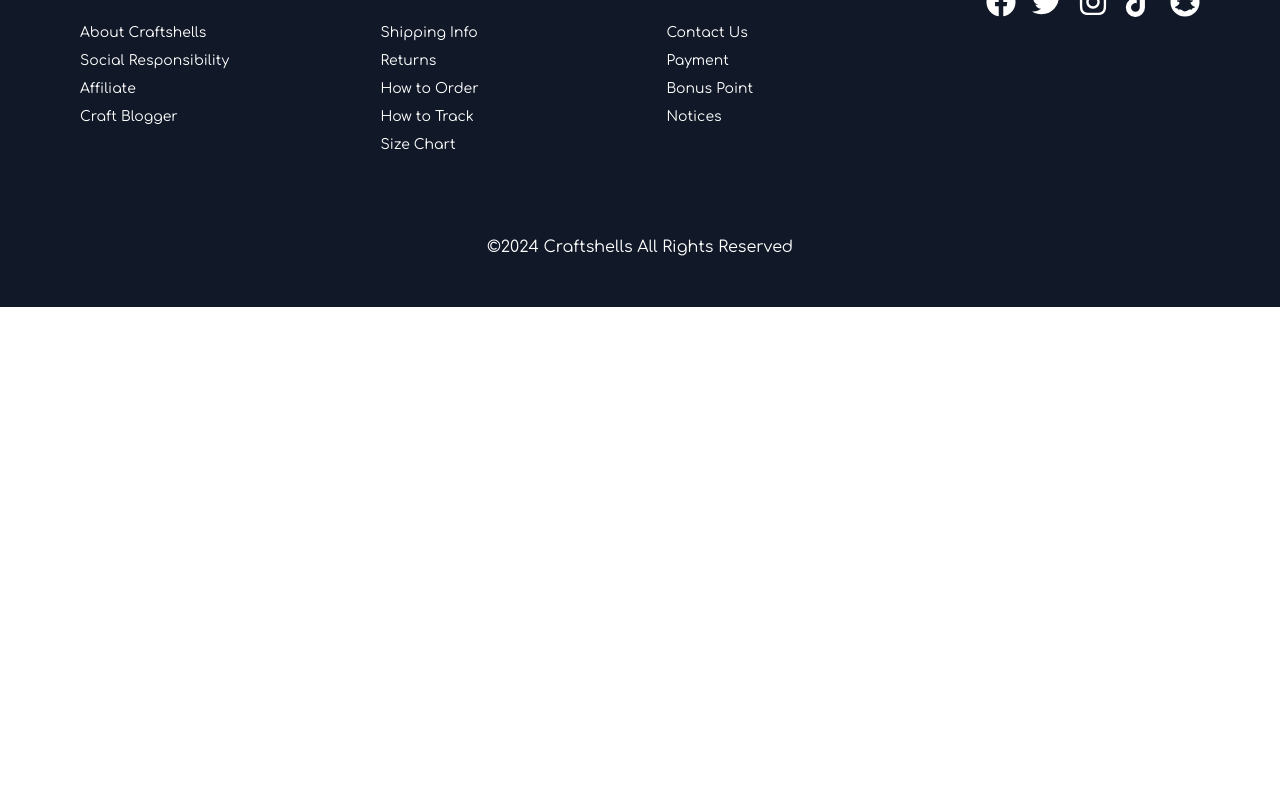
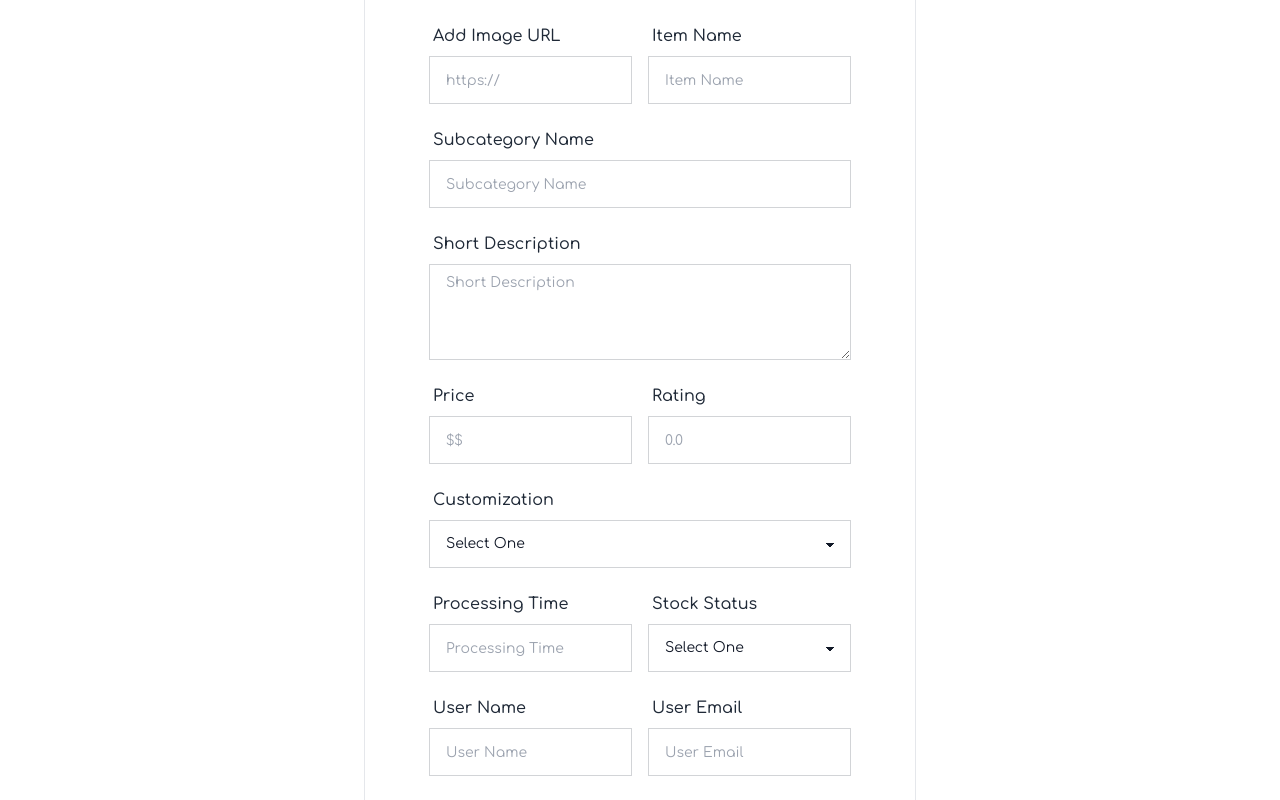
Before and after one commit to alexsarker/craftshells-client, a React (Vite) app: page /addItem in a window 1280 px wide. Shown: the part 260-1060 px from the top of the page. Before the commit the page ends 800 px from the top, so only its background shows below. Built offline with nearby package versions, Linux system fonts and the light colour scheme; no server answers; sample sign-in values are in the browser's storage.

Commit message:
form ready

```diff
--- a/src/Shared/Navbar.jsx
+++ b/src/Shared/Navbar.jsx
@@ -80,9 +80,35 @@
             </Link>
           )}
         </div>
-        <button>
-          <MdOutlineDarkMode className="text-3xl mr-6"></MdOutlineDarkMode>
-        </button>
+        {/* dark theme */}
+        <div className="mr-6">
+          <label className="swap swap-rotate">
+            {/* this hidden checkbox controls the state */}
+            <input
+              type="checkbox"
+              className="theme-controller"
+              value="synthwave"
+            />
+
+            {/* sun icon */}
+            <svg
+              className="swap-off fill-current w-8 h-8"
+              xmlns="http://www.w3.org/2000/svg"
+              viewBox="0 0 24 24"
+            >
+              <path d="M5.64,17l-.71.71a1,1,0,0,0,0,1.41,1,1,0,0,0,1.41,0l.71-.71A1,1,0,0,0,5.64,17ZM5,12a1,1,0,0,0-1-1H3a1,1,0,0,0,0,2H4A1,1,0,0,0,5,12Zm7-7a1,1,0,0,0,1-1V3a1,1,0,0,0-2,0V4A1,1,0,0,0,12,5ZM5.64,7.05a1,1,0,0,0,.7.29,1,1,0,0,0,.71-.29,1,1,0,0,0,0-1.41l-.71-.71A1,1,0,0,0,4.93,6.34Zm12,.29a1,1,0,0,0,.7-.29l.71-.71a1,1,0,1,0-1.41-1.41L17,5.64a1,1,0,0,0,0,1.41A1,1,0,0,0,17.66,7.34ZM21,11H20a1,1,0,0,0,0,2h1a1,1,0,0,0,0-2Zm-9,8a1,1,0,0,0-1,1v1a1,1,0,0,0,2,0V20A1,1,0,0,0,12,19ZM18.36,17A1,1,0,0,0,17,18.36l.71.71a1,1,0,0,0,1.41,0,1,1,0,0,0,0-1.41ZM12,6.5A5.5,5.5,0,1,0,17.5,12,5.51,5.51,0,0,0,12,6.5Zm0,9A3.5,3.5,0,1,1,15.5,12,3.5,3.5,0,0,1,12,15.5Z" />
+            </svg>
+
+            {/* moon icon */}
+            <svg
+              className="swap-on fill-current w-8 h-8"
+              xmlns="http://www.w3.org/2000/svg"
+              viewBox="0 0 24 24"
+            >
+              <path d="M21.64,13a1,1,0,0,0-1.05-.14,8.05,8.05,0,0,1-3.37.73A8.15,8.15,0,0,1,9.08,5.49a8.59,8.59,0,0,1,.25-2A1,1,0,0,0,8,2.36,10.14,10.14,0,1,0,22,14.05,1,1,0,0,0,21.64,13Zm-9.5,6.69A8.14,8.14,0,0,1,7.08,5.22v.27A10.15,10.15,0,0,0,17.22,15.63a9.79,9.79,0,0,0,2.1-.22A8.11,8.11,0,0,1,12.14,19.73Z" />
+            </svg>
+          </label>
+        </div>
         {user ? (
           <div className="dropdown dropdown-end">
             <div
--- a/src/components/AddCraftItem.jsx
+++ b/src/components/AddCraftItem.jsx
@@ -14,7 +14,193 @@
       </div>
     );
   }
-  return <div></div>;
+  return (
+    <div>
+      <div className="hero pt-10 pb-24 lg:pb-56">
+        <div className="py-12 px-16 border">
+          <div className="text-left pb-8">
+            <h1 className="text-4xl font-medium pb-4">Add Craft Item</h1>
+          </div>
+          <div className="card ">
+            <form className="grid grid-cols-2 gap-4">
+              {/* Image URL */}
+              <div className="form-control">
+                <label className="label">
+                  <span className="label-text font-medium text-base">
+                    Add Image URL
+                  </span>
+                </label>
+                <input
+                  type="url"
+                  name="photoURL"
+                  placeholder="https://"
+                  className="input input-bordered rounded-none text-sm"
+                  required
+                />
+              </div>
+              {/* Item Name */}
+              <div className="form-control">
+                <label className="label">
+                  <span className="label-text font-medium text-base">
+                    Item Name
+                  </span>
+                </label>
+                <input
+                  type="text"
+                  name="name"
+                  placeholder="Item Name"
+                  className="input input-bordered rounded-none text-sm"
+                  required
+                />
+              </div>
+              {/* Subcategory Name */}
+              <div className="form-control col-span-2">
+                <label className="label">
+                  <span className="label-text font-medium text-base">
+                    Subcategory Name
+                  </span>
+                </label>
+                <input
+                  type="text"
+                  name="subname"
+                  placeholder="Subcategory Name"
+                  className="input input-bordered rounded-none text-sm"
+                  required
+                />
+              </div>
+              {/* Short Description */}
+              <div className="form-control col-span-2">
+                <label className="label">
+                  <span className="label-text font-medium text-base">
+                    Short Description
+                  </span>
+                </label>
+                <textarea
+                  type="text"
+                  name="description"
+                  placeholder="Short Description"
+                  className="text-area h-24 input input-bordered rounded-none text-sm pt-2"
+                  required
+                />
+              </div>
+              {/* Price */}
+              <div className="form-control">
+                <label className="label">
+                  <span className="label-text font-medium text-base">
+                    Price
+                  </span>
+                </label>
+                <input
+                  type="number"
+                  name="price"
+                  placeholder="$$"
+                  className="input input-bordered rounded-none text-sm"
+                  required
+                />
+              </div>
+              {/* Rating */}
+              <div className="form-control">
+                <label className="label">
+                  <span className="label-text font-medium text-base">
+                    Rating
+                  </span>
+                </label>
+                <input
+                  type="text"
+                  name="rating"
+                  placeholder="0.0"
+                  className="input input-bordered rounded-none text-sm"
+                  required
+                />
+              </div>
+              {/* Customization */}
+              <div className="form-control col-span-2">
+                <label className="label">
+                  <span className="label-text font-medium text-base">
+                    Customization
+                  </span>
+                </label>
+                <select className="select select-bordered rounded-none w-full">
+                  <option disabled selected>
+                    Select One
+                  </option>
+                  <option>Yes</option>
+                  <option>No</option>
+                </select>
+              </div>
+              {/* Processing Time */}
+              <div className="form-control">
+                <label className="label">
+                  <span className="label-text font-medium text-base">
+                    Processing Time
+                  </span>
+                </label>
+                <input
+                  type="text"
+                  name="processingTime"
+                  placeholder="Processing Time"
+                  className="input input-bordered rounded-none text-sm"
+                  required
+                />
+              </div>
+              {/* Stock Status */}
+              <div className="form-control">
+                <label className="label">
+                  <span className="label-text font-medium text-base">
+                    Stock Status
+                  </span>
+                </label>
+                <select className="select select-bordered rounded-none w-full">
+                  <option disabled selected>
+                    Select One
+                  </option>
+                  <option>In Stock</option>
+                  <option>Made to Order</option>
+                </select>
+              </div>
+              {/* User Name */}
+              <div className="form-control">
+                <label className="label">
+                  <span className="label-text font-medium text-base">
+                    User Name
+                  </span>
+                </label>
+                <input
+                  type="text"
+                  name="username"
+                  placeholder="User Name"
+                  className="input input-bordered rounded-none text-sm"
+                  required
+                />
+              </div>
+              {/* User Email */}
+              <div className="form-control">
+                <label className="label">
+                  <span className="label-text font-medium text-base">
+                    User Email
+                  </span>
+                </label>
+                <input
+                  type="email"
+                  name="userEmail"
+                  placeholder="User Email"
+                  className="input input-bordered rounded-none text-sm"
+                  required
+                />
+              </div>
+
+              {/* button */}
+              <div className="form-control mt-6 col-span-2">
+                <button className="btn back-main text-white rounded-none hover:bg-[#6A9093]">
+                  Add Item
+                </button>
+              </div>
+            </form>
+          </div>
+        </div>
+      </div>
+    </div>
+  );
 };
 
 export default AddCraftItem;
```
